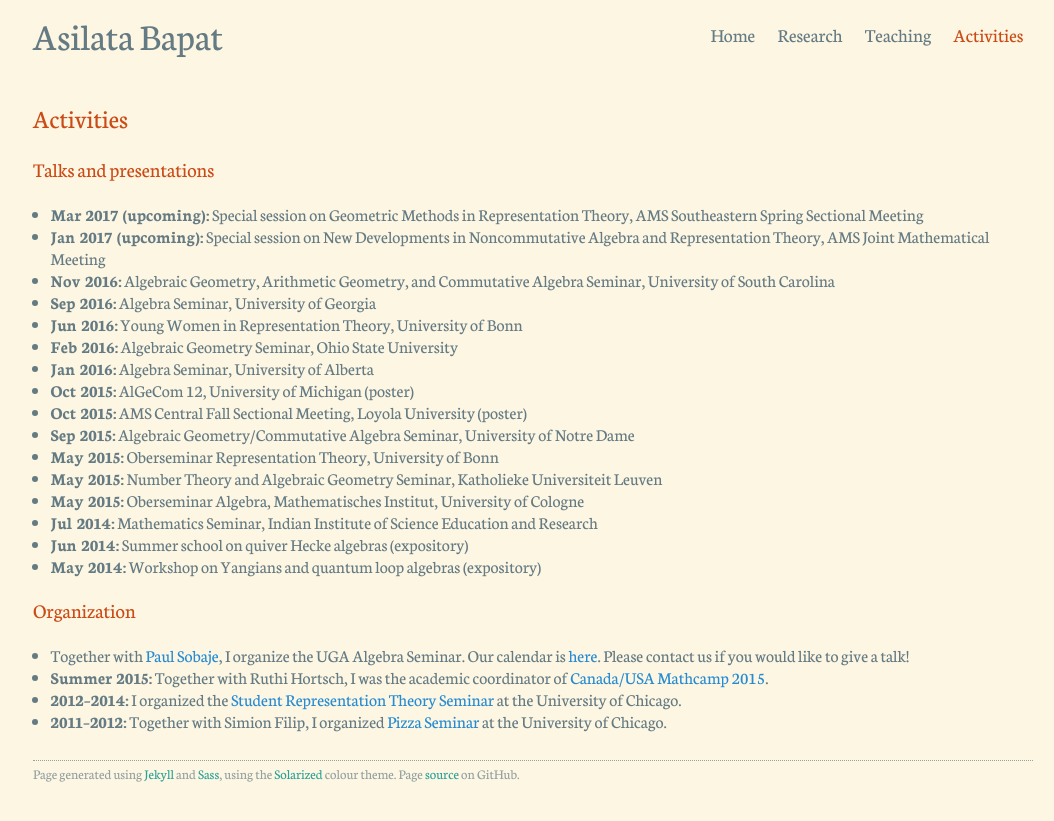
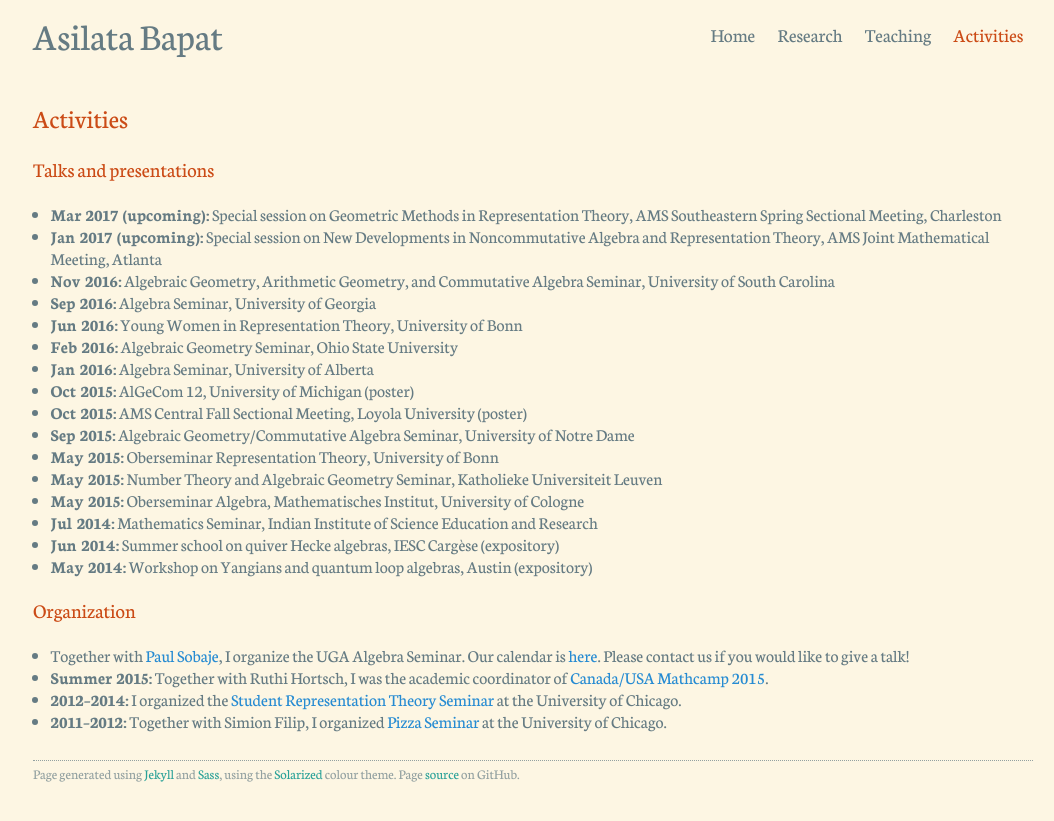
Before and after one commit to dongmouren0/dongmouren.github.io, a Jekyll site: the page built from activities/index.md, in a window 1280 px wide. Shown: the top 821 px of the page, without its empty margins (107-1161 px from the left). Built offline with Jekyll 4.4.1, drawn with Linux system fonts in a browser that asks for light colours.

Commit message:
Added some activity locations.

```diff
--- a/_data/activities.yml
+++ b/_data/activities.yml
@@ -1,8 +1,10 @@
 - content: Special session on New Developments in Noncommutative Algebra and Representation Theory, AMS Joint Mathematical Meeting
+  location: Atlanta
   date: "2017-01-07"
   category: &presentation presentation
 
 - content: Special session on Geometric Methods in Representation Theory, AMS Southeastern Spring Sectional Meeting
+  location: Charleston
   date: "2017-03-10"
   category: *presentation
 
@@ -89,11 +91,13 @@
   category: *presentation
 
 - content: Summer school on quiver Hecke algebras
+  location: IESC Cargèse
   date: "2014-06-19"
   category: *presentation
   comment: expository
 
 - content: Workshop on Yangians and quantum loop algebras
+  location: Austin
   date: "2014-05-05"
   category: *presentation
   comment: expository
```
